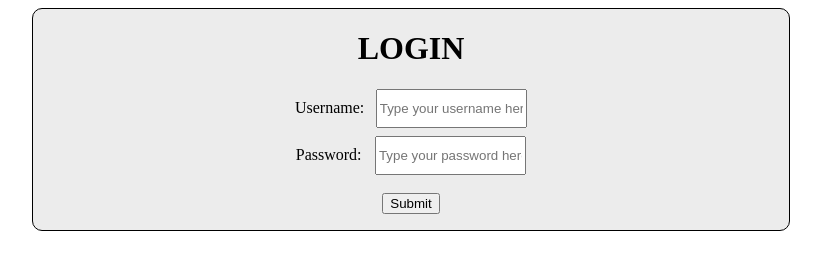
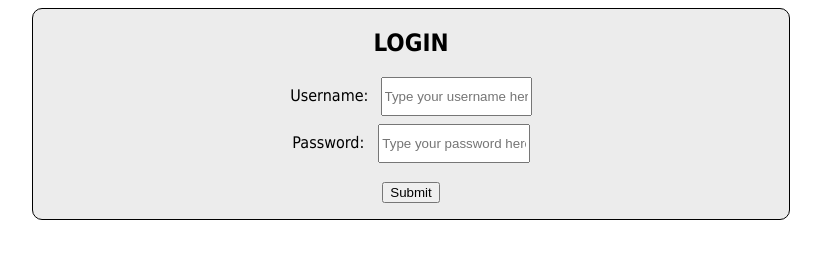
Before and after one commit to SamanthaHancock/Space-Monkey-Mafia, a website: page index.html in a window 1280 px wide. Shown: the whole page, without its empty margins (229-1050 px from the left). Drawn offline with nearby package versions, Linux system fonts and the light colour scheme.

Commit message:
Pug life
So many bad man pugs

```diff
--- a/index.html
+++ b/index.html
@@ -8,7 +8,7 @@
 <body>
   <div id="login">
   <form>
-  <h1>LOGIN</h1>
+  <h2>LOGIN</h2>
   Username:
   <input class="boxes" type="text" placeholder="Type your username here" id="username">
   <br>
--- a/public/css/styles.css
+++ b/public/css/styles.css
@@ -33,3 +33,7 @@ form {
   border: 1px solid black;
   border-radius: 10px;
 }
+
+body {
+  font-family: Tahoma;
+}
```
